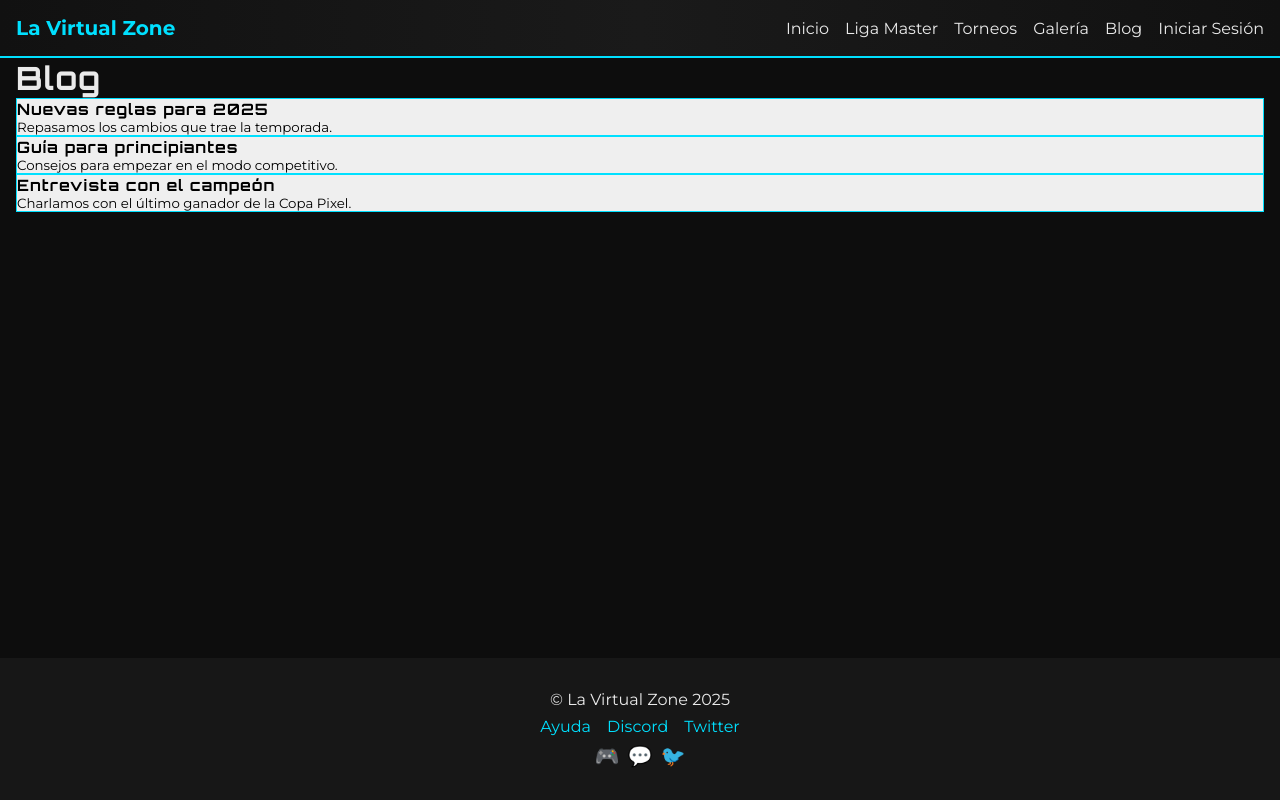
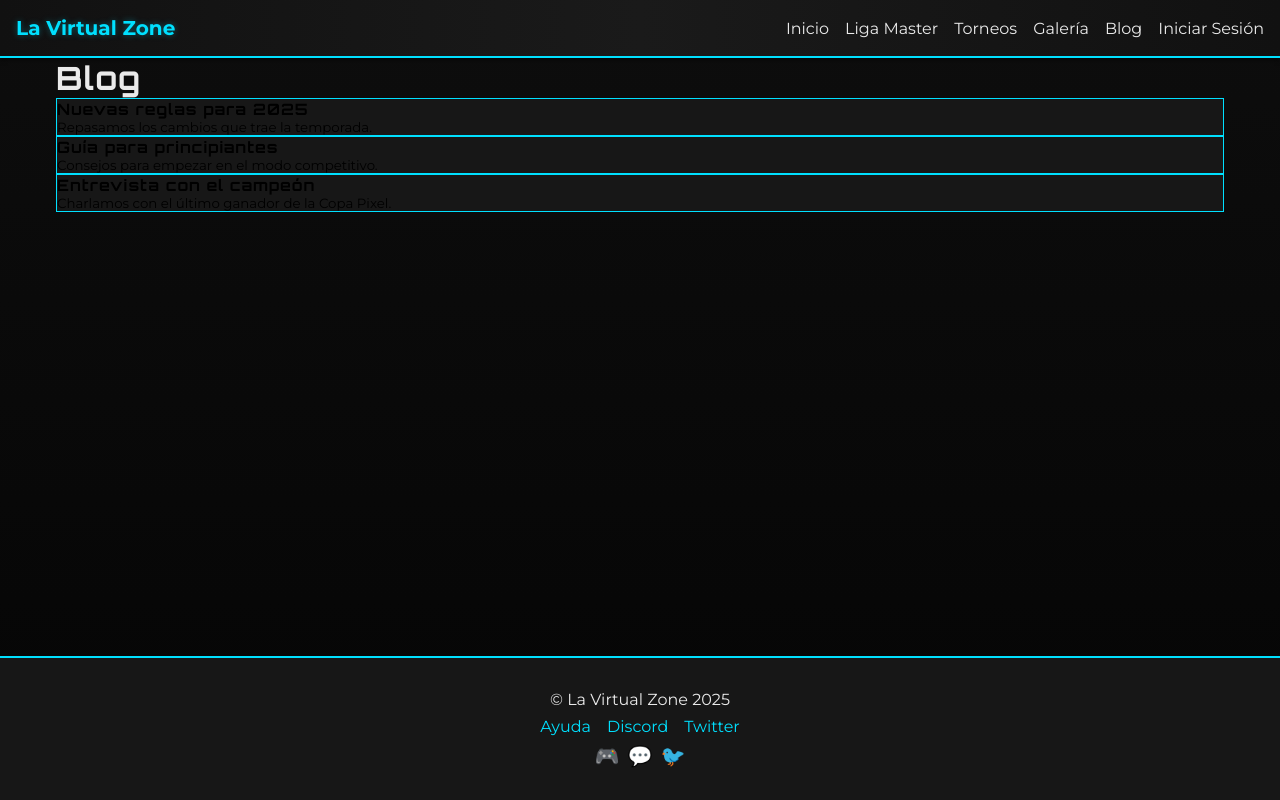
Before and after one commit to jacksonhehe/La-Virtual-Zone-, a React (Vite) app: page /blog in a window 1280 px wide. Built offline with nearby package versions, Linux system fonts and the light colour scheme.

Commit message:
Improve visual design

```diff
--- a/src/components/Layout/Footer.module.css
+++ b/src/components/Layout/Footer.module.css
@@ -2,6 +2,7 @@
   background: var(--card);
   padding: 2rem 1rem;
   text-align: center;
+  border-top: 2px solid var(--primary);
 }
 
 .links {
@@ -22,4 +23,9 @@
   color: inherit;
   font-size: 1.25rem;
   text-decoration: none;
+  transition: color .2s;
 }
+
+.socials a:hover {
+  color: var(--accent);
+}
--- a/src/components/Layout/Layout.module.css
+++ b/src/components/Layout/Layout.module.css
@@ -7,4 +7,7 @@
 .main {
   flex: 1;
   padding-inline: 1rem;
+  max-width: 1200px;
+  width: 100%;
+  margin-inline: auto;
 }
--- a/src/components/Layout/Navbar.module.css
+++ b/src/components/Layout/Navbar.module.css
@@ -8,12 +8,14 @@
   position: sticky;
   top: 0;
   z-index: 100;
+  box-shadow: 0 2px 4px rgba(0, 0, 0, 0.5);
 }
 
 .logo {
   font-weight: bold;
   color: var(--primary);
   font-size: 1.25rem;
+  text-shadow: 0 0 6px var(--primary-glow);
 }
 
 .links {
@@ -29,8 +31,8 @@
 }
 
 .links a:hover {
-  color: var(--primary);
-  text-shadow: 0 0 4px var(--primary-glow);
+  color: var(--accent);
+  text-shadow: 0 0 6px var(--accent-glow);
 }
 
 .hamburger {
--- a/src/components/ui/Card.tsx
+++ b/src/components/ui/Card.tsx
@@ -9,7 +9,7 @@ interface CardProps {
 }
 
 export default function Card({ title, image, onClick, children, className }: CardProps) {
-  const base = `bg-zinc-800 rounded border border-[var(--primary)] shadow hover:shadow-lg overflow-hidden w-full text-left ${
+  const base = `bg-[var(--card)] rounded border border-[var(--primary)] shadow-md hover:shadow-[0_0_8px_var(--primary-glow)] overflow-hidden w-full text-left ${
     onClick ? 'cursor-pointer transform transition-transform hover:scale-105' : ''
   } ${className ?? ''}`
 
--- a/src/index.css
+++ b/src/index.css
@@ -8,6 +8,8 @@
   --text: #eaeaea;
   --primary: #00e0ff;
   --primary-glow: rgba(0, 224, 255, 0.35);
+  --accent: #9f7aea;
+  --accent-glow: rgba(159, 122, 234, 0.4);
 }
 
 * {
@@ -23,7 +25,7 @@ h1, h2, h3, .logo {
 }
 
 body {
-  background: var(--bg);
+  background: linear-gradient(to bottom, var(--bg), #050505);
   color: var(--text);
 }
 
@@ -34,4 +36,6 @@ a {
 
 a:hover {
   text-shadow: 0 0 4px var(--primary-glow);
+  color: var(--accent);
+  text-shadow: 0 0 6px var(--accent-glow);
 }
```
